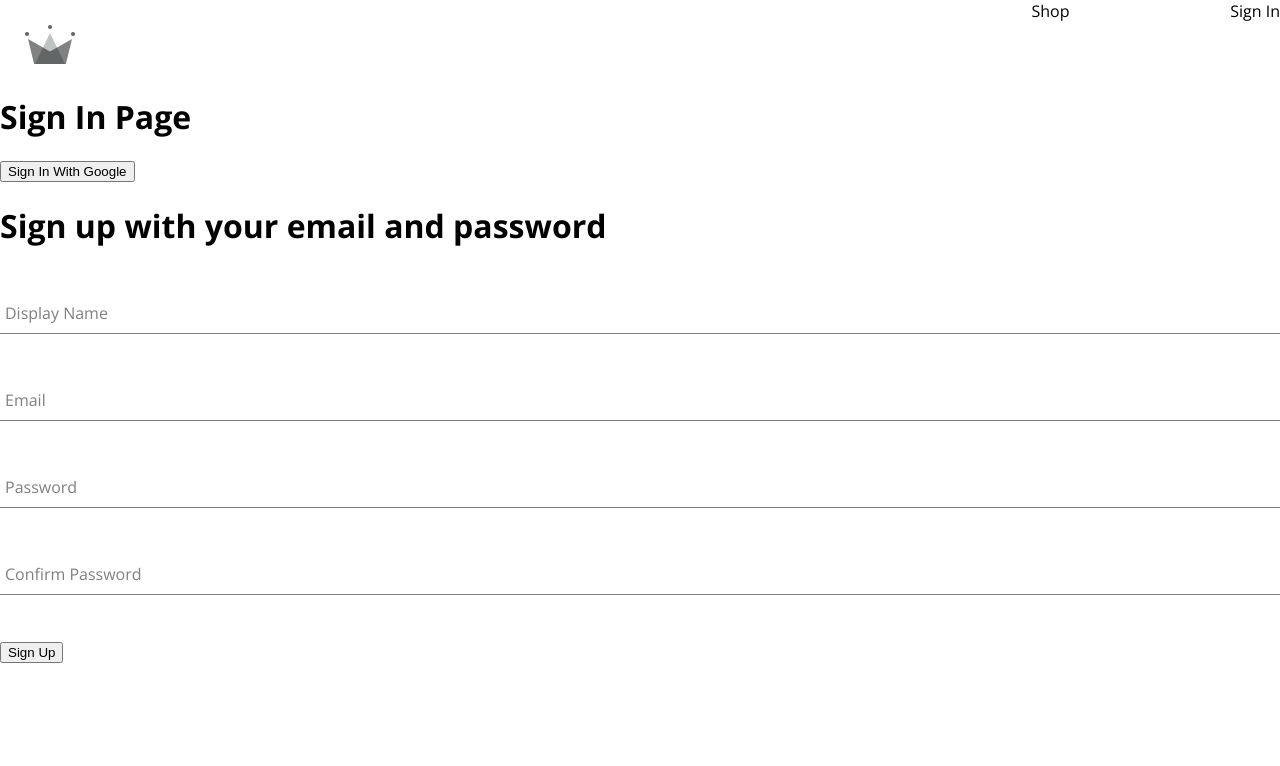
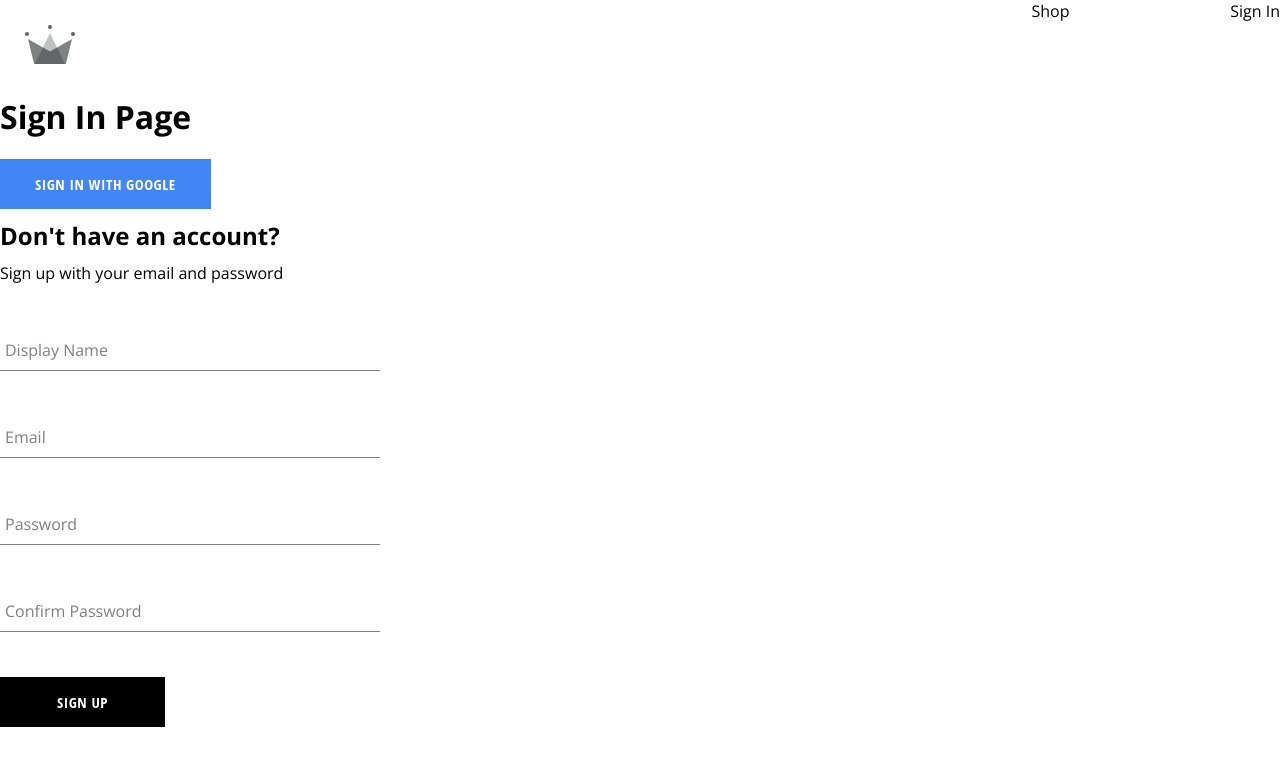
Before and after one commit to Breedlove-Jason/crown-clothing-v2, a React (Create React App) app: page /sign-in in a window 1280 px wide. Shown: the top 766 px of the page. Built offline with nearby package versions, Linux system fonts and the light colour scheme.

Commit message:
created button component and added styling for regular button, inverted button, and google button

```diff
--- /dev/null
+++ b/src/components/button/button.component.jsx
@@ -0,0 +1,18 @@
+import React from 'react';
+import './button.styles.scss';
+
+const BUTTON_TYPE_CLASSES = {
+    google: 'google-sign-in',
+    inverted: 'inverted',
+}
+const Button = ({children, buttonType, ...otherProps}) => {
+    return (
+        <div>
+            <button className={`button-container ${BUTTON_TYPE_CLASSES[buttonType]}`}{...otherProps}>
+                {children}
+            </button>
+        </div>
+    );
+};
+
+export default Button;
--- /dev/null
+++ b/src/components/button/button.styles.scss
@@ -0,0 +1,46 @@
+.button-container {
+  min-width: 165px;
+  width: auto;
+  height: 50px;
+  letter-spacing: 0.5px;
+  line-height: 50px;
+  padding: 0 35px 0 35px;
+  font-size: 15px;
+  background-color: black;
+  color: white;
+  text-transform: uppercase;
+  font-family: 'Open Sans Condensed', sans-serif;
+  font-weight: bolder;
+  border: none;
+  cursor: pointer;
+  display: flex;
+  justify-content: center;
+
+  &:hover {
+    background-color: white;
+    color: black;
+    border: 1px solid black;
+  }
+
+  &.google-sign-in {
+    background-color: #4285f4;
+    color: white;
+
+    &:hover {
+      background-color: #357ae8;
+      border: none;
+    }
+  }
+
+  &.inverted {
+    background-color: white;
+    color: black;
+    border: 1px solid black;
+
+    &:hover {
+      background-color: black;
+      color: white;
+      border: none;
+    }
+  }
+}
--- a/src/components/routes/sign=in/sign-in.component.jsx
+++ b/src/components/routes/sign=in/sign-in.component.jsx
@@ -1,4 +1,6 @@
 import React from 'react';
+import Button from "../../button/button.component";
+
 import {
     signInWithGooglePopup,
     createUserDocumentFromAuth
@@ -15,7 +17,8 @@
     return (
         <div>
             <h1>Sign In Page</h1>
-            <button onClick={logGoogleUser}>Sign In With Google</button>
+            <Button buttonType={'google'} onClick={logGoogleUser}>Sign In With Google</Button>
+            {/*<button onClick={logGoogleUser}>Sign In With Google</button>*/}
             <SignUpForm/>
         </div>
     );
--- a/src/components/sign-up-form/sign-up-form.component.jsx
+++ b/src/components/sign-up-form/sign-up-form.component.jsx
@@ -2,6 +2,8 @@
 import {useState} from "react";
 import {createAuthUserWithEmailAndPassword, createUserDocumentFromAuth} from "../../utils/firebase/firebase.utils";
 import FormInputComponent from "../form-input/form-input.component";
+import Button from "../button/button.component";
+import './sign-up-form.styles.scss';
 
 const SignUpForm = () => {
 
@@ -44,8 +46,9 @@
 
 
     return (
-        <div>
-            <h1>Sign up with your email and password</h1>
+        <div className={'sign-up-container'}>
+            <h2>Don't have an account?</h2>
+            <span>Sign up with your email and password</span>
             <form onSubmit={handleSubmit}>
 
                 <FormInputComponent label={'Display Name'} onChange={handleChange} name={'displayName'}
@@ -56,7 +59,7 @@
                                     name={'password'} value={password}/>
                 <FormInputComponent label={"Confirm Password"} type={'password'} required onChange={handleChange}
                                     name={'confirmPassword'} value={confirmPassword}/>
-                <button type={'submit'}>Sign Up</button>
+                <Button type={'submit'}>Sign Up</Button>
             </form>
 
         </div>
--- /dev/null
+++ b/src/components/sign-up-form/sign-up-form.styles.scss
@@ -0,0 +1,9 @@
+.sign-up-container{
+    display: flex;
+    flex-direction: column;
+    width: 380px;
+}
+
+h2{
+    margin: 10px 0;
+}
```
